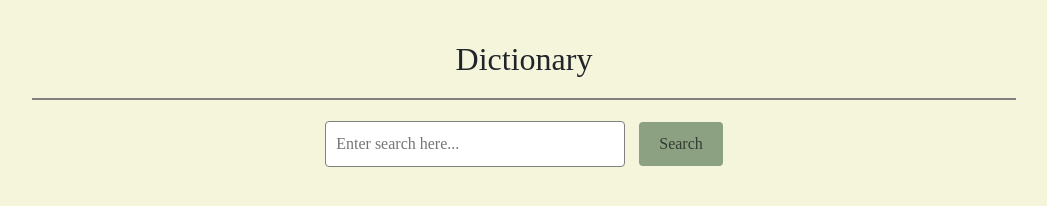
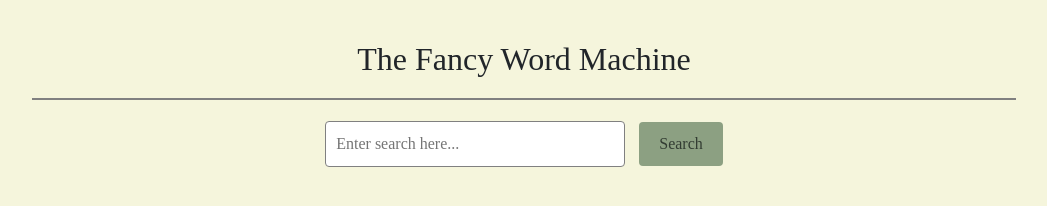
Before and after one commit to ProfPoak/technical_assessment_dictionary_SPA, a plain HTML site: page index.html in a window 1280 px wide. Shown: the whole page, without its empty margins (116-1163 px from the left). Drawn offline with nearby package versions, Linux system fonts and the light colour scheme.

```diff
--- a/index.html
+++ b/index.html
@@ -3,13 +3,13 @@
 <head>
     <meta charset="UTF-8">
     <meta name="viewport" content="width=device-width, initial-scale=1.0">
-    <title>Dictionary</title>
+    <title>The Fancy Word Machine</title>
     <link href="https://cdn.jsdelivr.net/npm/bootstrap@5.3.8/dist/css/bootstrap.min.css" rel="stylesheet" integrity="sha384-sRIl4kxILFvY47J16cr9ZwB07vP4J8+LH7qKQnuqkuIAvNWLzeN8tE5YBujZqJLB" crossorigin="anonymous">
     <link rel="stylesheet" href="style.css">
 </head>
 <body>
     <header>
-        <h1>Dictionary</h1>
+        <h1>The Fancy Word Machine</h1>
     </header>
     <div id="form-container">
         <form role="search">
```
Also changed, not shown: 1 other file.
